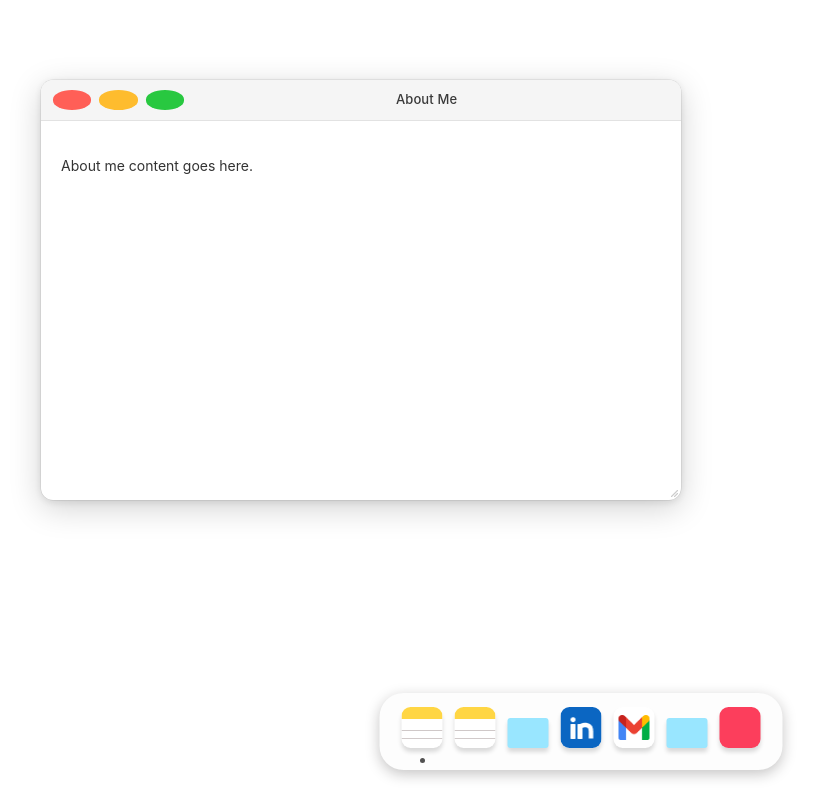
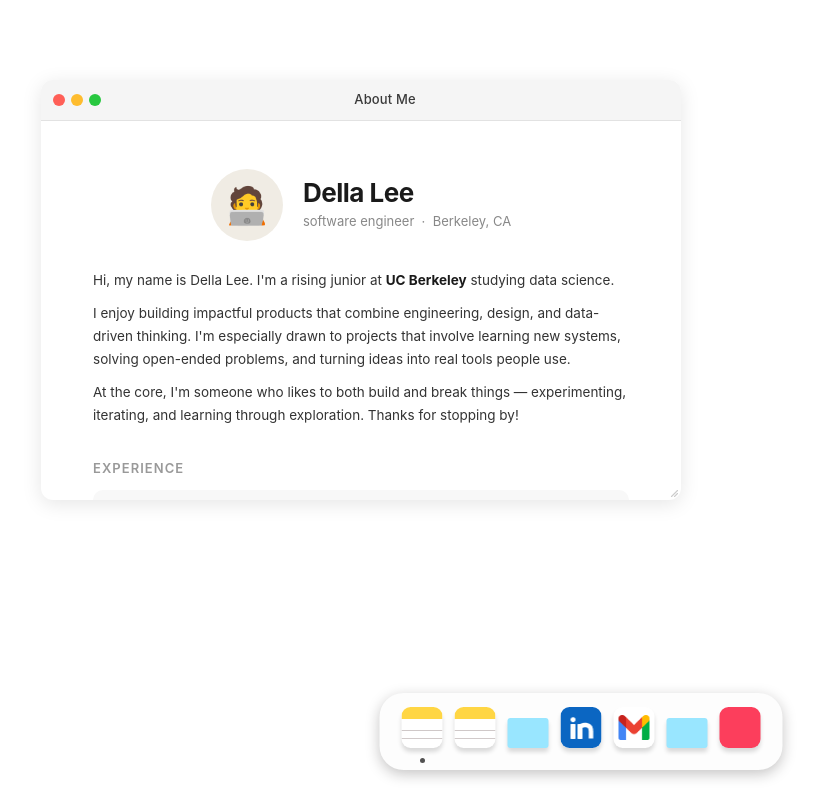
Before and after one commit to dellaaalee/personal-web, a React (Vite) app: page / in a window 1280 px wide. Both pictures are taken after a click on the link "About me". Shown: the whole page, without its empty margins (59-878 px from the left). Built offline with nearby package versions, Linux system fonts and the light colour scheme.

Commit message:
about me page

```diff
--- a/src/App.jsx
+++ b/src/App.jsx
@@ -1,16 +1,15 @@
 import { useState, useCallback } from "react";
 import Dock from "./Dock";
 import Window from "./Window";
+import About from "./apps/About";
 import "./App.css";
 
 const WINDOW_CONTENT = {
-  about:      { title: "About Me",   content: "About me content goes here." },
-  experience: { title: "Experience", content: "Experience content goes here." },
-  projects:   { title: "Projects",   content: "Projects content goes here." },
-  linkedin:   { title: "LinkedIn",   content: "LinkedIn content goes here." },
-  email:      { title: "Email",      content: "Email content goes here." },
-  community:  { title: "Community",  content: "Community content goes here." },
-  music:      { title: "Music",      content: "Music content goes here." },
+  about:      { title: "About Me",   component: About },
+  experience: { title: "Experience", component: null },
+  projects:   { title: "Projects",   component: null },
+  community:  { title: "Community",  component: null },
+  music:      { title: "Music",      component: null },
 };
 
 let zCounter = 100;
@@ -44,6 +43,7 @@ export default function App() {
       {windows.map((w) => {
         const config = WINDOW_CONTENT[w.id];
         if (!config) return null;
+        const Content = config.component;
         return (
           <Window
             key={w.id}
@@ -54,7 +54,7 @@ export default function App() {
             onClose={closeWindow}
             onFocus={focusWindow}
           >
-            <p>{config.content}</p>
+            {Content ? <Content /> : <p style={{ padding: 20, color: "#999" }}>Coming soon.</p>}
           </Window>
         );
       })}
--- a/src/Window.css
+++ b/src/Window.css
@@ -2,10 +2,7 @@
   position: fixed;
   background: #ffffff;
   border-radius: 12px;
-  box-shadow:
-    0 0 0 0.5px rgba(0,0,0,0.12),
-    0 8px 32px rgba(0,0,0,0.18),
-    0 2px 8px rgba(0,0,0,0.1);
+  box-shadow: 0 4px 20px rgba(0, 0, 0, 0.10);
   display: flex;
   flex-direction: column;
   overflow: hidden;
@@ -46,18 +43,28 @@
 
 .mac-controls {
   display: flex;
-  gap: 8px;
+  gap: 6px;
   align-items: center;
+  flex-shrink: 0;
 }
 
 .mac-btn {
   width: 12px;
   height: 12px;
+  min-width: 12px;
+  min-height: 12px;
   border-radius: 50%;
   border: none;
   cursor: pointer;
   position: relative;
   transition: filter 80ms;
+  flex-shrink: 0;
+  padding: 0;
+  margin: 0;
+  box-sizing: content-box;
+  display: block;
+  appearance: none;
+  -webkit-appearance: none;
 }
 
 .mac-btn::before {
--- /dev/null
+++ b/src/apps/About.css
@@ -0,0 +1,145 @@
+.about-root {
+  padding: 28px 32px;
+  font-family: -apple-system, BlinkMacSystemFont, sans-serif;
+  color: #1a1a1a;
+  max-width: 680px;
+  margin: 0 auto;
+}
+
+/* Header */
+.about-header {
+  display: flex;
+  flex-direction: row;
+  align-items: center;
+  gap: 20px;
+  margin-bottom: 28px;
+  text-align: left;
+  justify-content: center;
+}
+
+.about-identity {
+  text-align: left;
+}
+
+.about-avatar {
+  width: 72px;
+  height: 72px;
+  border-radius: 50%;
+  background: #f0ece4;
+  display: flex;
+  align-items: center;
+  justify-content: center;
+  font-size: 36px;
+  flex-shrink: 0;
+}
+
+.about-name {
+  font-size: 26px;
+  font-weight: 700;
+  margin: 0 0 4px 0;
+  letter-spacing: -0.5px;
+}
+
+.about-sub {
+  font-size: 13px;
+  color: #888;
+  margin: 0;
+}
+
+/* Bio */
+.about-bio {
+  margin-bottom: 32px;
+  display: flex;
+  flex-direction: column;
+  gap: 10px;
+}
+
+.about-bio p {
+  font-size: 13.5px;
+  line-height: 1.7;
+  color: #333;
+  margin: 0;
+}
+
+.about-bio strong {
+  color: #1a1a1a;
+}
+
+/* Sections */
+.about-section {
+  margin-bottom: 28px;
+}
+
+.about-section-title {
+  font-size: 13px;
+  font-weight: 600;
+  text-transform: uppercase;
+  letter-spacing: 0.08em;
+  color: #999;
+  margin: 0 0 12px 0;
+}
+
+/* Experience cards */
+.about-exp-list {
+  display: flex;
+  flex-direction: column;
+  gap: 10px;
+}
+
+.about-exp-card {
+  background: #f8f8f8;
+  border-radius: 10px;
+  padding: 14px 16px;
+  display: flex;
+  flex-direction: column;
+  gap: 3px;
+}
+
+.about-exp-top {
+  display: flex;
+  justify-content: space-between;
+  align-items: baseline;
+  gap: 8px;
+}
+
+.about-exp-role {
+  font-size: 13px;
+  font-weight: 600;
+  color: #1a1a1a;
+}
+
+.about-exp-period {
+  font-size: 11.5px;
+  color: #aaa;
+  white-space: nowrap;
+}
+
+.about-exp-company {
+  font-size: 13px;
+  font-weight: 700;
+  color: #444;
+}
+
+.about-exp-desc {
+  font-size: 12.5px;
+  color: #777;
+  margin: 4px 0 0 0;
+  line-height: 1.6;
+}
+
+/* Tech stack */
+.about-stack {
+  display: flex;
+  flex-wrap: wrap;
+  gap: 8px;
+}
+
+.about-tag {
+  font-size: 12px;
+  font-weight: 500;
+  color: #444;
+  background: #f0f0f0;
+  border: 1px solid #e5e5e5;
+  border-radius: 6px;
+  padding: 5px 11px;
+}
--- a/src/apps/About.jsx
+++ b/src/apps/About.jsx
@@ -0,0 +1,83 @@
+import "./About.css";
+
+const experience = [
+  {
+    role: "Software Engineer Intern",
+    company: "Capital One",
+    period: "June 2023 – August 2023",
+    desc: "Built a Chrome extension used by thousands of technical associates to streamline internal workflows.",
+  },
+  {
+    role: "Data Analyst Intern",
+    company: "San Francisco Fire Department",
+    period: "June 2023 – August 2023",
+    desc: "Used data to support decision-making projects across city operations.",
+  },
+];
+
+const stack = ["React", "CSS", "TypeScript", "Go", "AWS", "pandas", "SQL", "Seaborn"];
+
+export default function About() {
+  return (
+    <div className="about-root">
+
+      {/* Header */}
+      <div className="about-header">
+        <div className="about-avatar">
+          <span className="about-avatar-emoji">🧑‍💻</span>
+        </div>
+        <div className="about-identity">
+          <h1 className="about-name">Della Lee</h1>
+          <p className="about-sub">software engineer &nbsp;·&nbsp; Berkeley, CA</p>
+        </div>
+      </div>
+
+      {/* Bio */}
+      <div className="about-bio">
+        <p>
+          Hi, my name is Della Lee. I'm a rising junior at{" "}
+          <strong>UC Berkeley</strong> studying data science.
+        </p>
+        <p>
+          I enjoy building impactful products that combine engineering, design,
+          and data-driven thinking. I'm especially drawn to projects that involve
+          learning new systems, solving open-ended problems, and turning ideas
+          into real tools people use.
+        </p>
+        <p>
+          At the core, I'm someone who likes to both build and break things —
+          experimenting, iterating, and learning through exploration. Thanks for
+          stopping by!
+        </p>
+      </div>
+
+      {/* Experience */}
+      <div className="about-section">
+        <h2 className="about-section-title">Experience</h2>
+        <div className="about-exp-list">
+          {experience.map((e) => (
+            <div className="about-exp-card" key={e.company}>
+              <div className="about-exp-top">
+                <span className="about-exp-role">{e.role}</span>
+                <span className="about-exp-period">{e.period}</span>
+              </div>
+              <span className="about-exp-company">{e.company}</span>
+              <p className="about-exp-desc">{e.desc}</p>
+            </div>
+          ))}
+        </div>
+      </div>
+
+      {/* Tech Stack */}
+      <div className="about-section">
+        <h2 className="about-section-title">Tech Stack</h2>
+        <div className="about-stack">
+          {stack.map((s) => (
+            <span className="about-tag" key={s}>{s}</span>
+          ))}
+        </div>
+      </div>
+
+    </div>
+  );
+}
```
